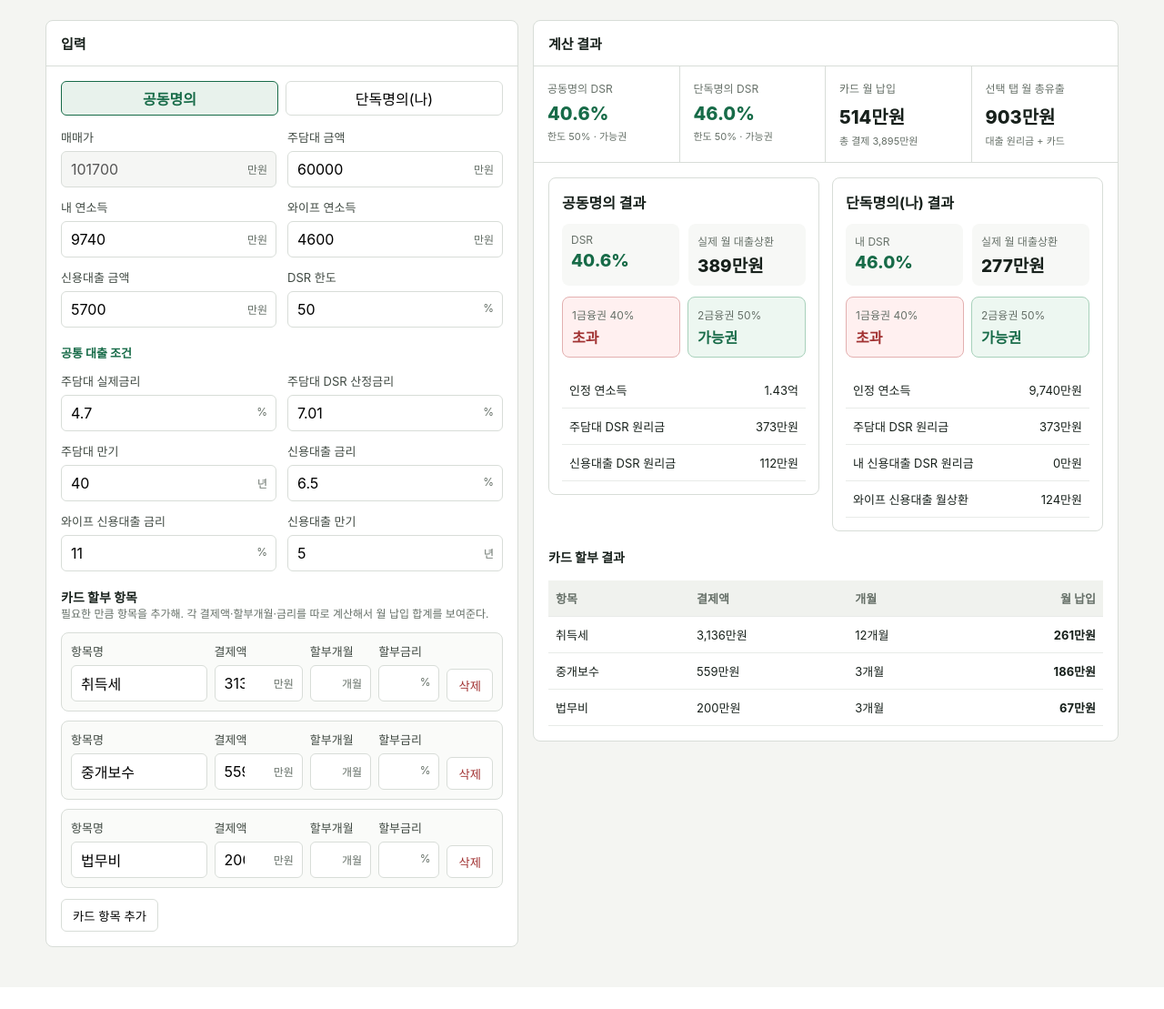
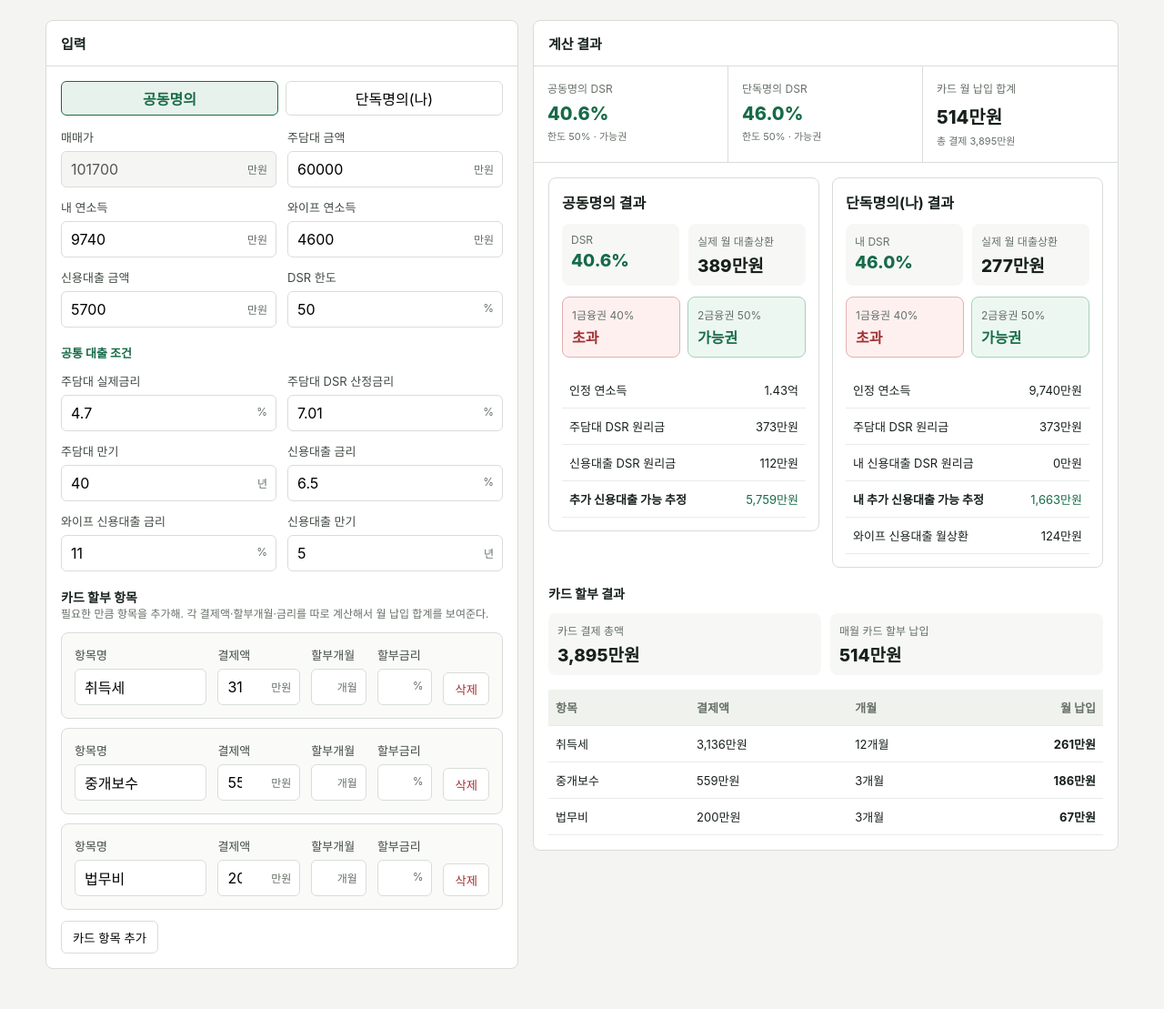
Before and after one commit to WantAirpod/house-ai, a Python web app: template src/home_decision_ai/templates/financing_calculator.html in a window 1280 px wide. Shown: the part 69-1178 px from the top of the page at 91% size. Before the commit the page ends 1154 px from the top, so only its background shows below. Run offline with Jinja, Linux system fonts and the light colour scheme; the template is opened without the code that fills it, so the values that code supplies are empty.

Commit message:
Refine DSR outputs and card totals

```diff
--- a/src/home_decision_ai/templates/financing_calculator.html
+++ b/src/home_decision_ai/templates/financing_calculator.html
@@ -36,7 +36,7 @@
       input { width:100%; height:40px; border:1px solid var(--line); border-radius:6px; padding:0 48px 0 10px; font:inherit; }
       input[readonly] { background:#f5f6f4; color:#555; }
       .unit { position:absolute; right:10px; top:11px; color:var(--muted); font-size:12px; pointer-events:none; }
-      .metrics { display:grid; grid-template-columns:repeat(4,1fr); border-bottom:1px solid var(--line); }
+      .metrics { display:grid; grid-template-columns:repeat(3,1fr); border-bottom:1px solid var(--line); }
       .metric { padding:15px; border-right:1px solid var(--line); min-height:96px; }
       .metric:last-child { border-right:0; }
       .metric-label { color:var(--muted); font-size:12px; }
@@ -67,8 +67,8 @@
       .bank-title { color:var(--muted); font-size:12px; }
       .bank-result { margin-top:4px; font-size:16px; font-weight:800; }
       .card-input-list { display:grid; gap:10px; margin-top:12px; }
-      .card-input-row { border:1px solid var(--line); border-radius:8px; padding:10px; background:#fafbf9; }
-      .card-input-fields { display:grid; grid-template-columns:2fr 1.3fr 0.9fr 0.9fr auto; gap:8px; align-items:end; }
+      .card-input-row { border:1px solid var(--line); border-radius:8px; padding:14px; background:#fafbf9; }
+      .card-input-fields { display:grid; grid-template-columns:2.4fr 1.5fr 1fr 1fr auto; gap:12px; align-items:end; }
       button { min-height:36px; border:1px solid var(--line); border-radius:6px; background:var(--surface); padding:0 12px; cursor:pointer; }
       .remove-card { color:var(--danger); }
       @media (max-width:1080px) { .grid,.result-grid { grid-template-columns:1fr; } .metrics { grid-template-columns:1fr 1fr; } }
@@ -195,8 +195,7 @@
           <div class="metrics">
             <div class="metric"><div class="metric-label">공동명의 DSR</div><div class="metric-value" id="joint-dsr">-</div><div class="metric-note" id="joint-dsr-note">부부합산 소득 기준</div></div>
             <div class="metric"><div class="metric-label">단독명의 DSR</div><div class="metric-value" id="solo-dsr">-</div><div class="metric-note" id="solo-dsr-note">내 소득 기준</div></div>
-            <div class="metric"><div class="metric-label">카드 월 납입</div><div class="metric-value" id="card-monthly-total">-</div><div class="metric-note" id="card-total-note">항목별 할부 합계</div></div>
-            <div class="metric"><div class="metric-label">선택 탭 월 총유출</div><div class="metric-value" id="active-monthly-total">-</div><div class="metric-note">대출 원리금 + 카드</div></div>
+            <div class="metric"><div class="metric-label">카드 월 납입 합계</div><div class="metric-value" id="card-monthly-total">-</div><div class="metric-note" id="card-total-note">항목별 할부 합계</div></div>
           </div>
           <div class="body">
             <div class="result-grid">
@@ -215,6 +214,7 @@
                     <tr><td>인정 연소득</td><td id="joint-income-result">-</td></tr>
                     <tr><td>주담대 DSR 원리금</td><td id="joint-mortgage-dsr-payment">-</td></tr>
                     <tr><td>신용대출 DSR 원리금</td><td id="joint-credit-dsr-payment">-</td></tr>
+                    <tr><td><strong>추가 신용대출 가능 추정</strong></td><td id="joint-extra-credit">-</td></tr>
                   </tbody>
                 </table>
               </section>
@@ -234,6 +234,7 @@
                     <tr><td>인정 연소득</td><td id="solo-income-result">-</td></tr>
                     <tr><td>주담대 DSR 원리금</td><td id="solo-mortgage-dsr-payment">-</td></tr>
                     <tr><td>내 신용대출 DSR 원리금</td><td id="solo-credit-dsr-payment">-</td></tr>
+                    <tr><td><strong>내 추가 신용대출 가능 추정</strong></td><td id="solo-extra-credit">-</td></tr>
                     <tr><td>와이프 신용대출 월상환</td><td id="solo-spouse-credit-payment">-</td></tr>
                   </tbody>
                 </table>
@@ -241,6 +242,10 @@
             </div>
 
             <h3 class="section-title">카드 할부 결과</h3>
+            <div class="result-summary">
+              <div class="pill"><div class="pill-label">카드 결제 총액</div><div class="pill-value" id="card-grand-total">-</div></div>
+              <div class="pill"><div class="pill-label">매월 카드 할부 납입</div><div class="pill-value" id="card-grand-monthly">-</div></div>
+            </div>
             <table>
               <thead><tr><th>항목</th><th>결제액</th><th>개월</th><th>월 납입</th></tr></thead>
               <tbody id="card-results"></tbody>
@@ -316,6 +321,14 @@
         const f = Math.pow(1 + r, months);
         return principal * r * f / (f - 1);
       }
+      function principalForPayment(monthlyPayment, annualRatePercent, months) {
+        if (monthlyPayment <= 0) return 0;
+        if (months <= 0) return 0;
+        const r = annualRatePercent / 100 / 12;
+        if (r === 0) return monthlyPayment * months;
+        const f = Math.pow(1 + r, months);
+        return monthlyPayment * (f - 1) / (r * f);
+      }
       function setAmount(id, value) {
         document.getElementById(id).value = Math.round(value / 10000);
       }
@@ -362,7 +375,10 @@
         const creditDsrPayment = annuity(credit, common.creditRate, common.creditMonths);
         const dsr = income > 0 ? (mortgageDsrPayment + creditDsrPayment) * 12 / income * 100 : 0;
         const monthlyPayment = annuity(mortgage, common.mortgageRate, common.mortgageMonths) + annuity(credit, common.creditRate, common.creditMonths);
-        return { income, mortgageDsrPayment, creditDsrPayment, dsr, monthlyPayment, dsrLimit };
+        const monthlyDsrLimit = income * dsrLimit / 100 / 12;
+        const remainingMonthlyDsr = Math.max(0, monthlyDsrLimit - mortgageDsrPayment - creditDsrPayment);
+        const extraCreditCapacity = principalForPayment(remainingMonthlyDsr, common.creditRate, common.creditMonths);
+        return { income, mortgageDsrPayment, creditDsrPayment, dsr, monthlyPayment, dsrLimit, extraCreditCapacity };
       }
       function renderCardInputs() {
         const tbody = document.getElementById("card-inputs");
@@ -422,6 +438,8 @@
         document.getElementById(`${prefix}-dsr-row`).textContent = pct(result.dsr);
         document.getElementById(`${prefix}-dsr-row`).className = `pill-value ${classByLimit(result.dsr, result.dsrLimit)}`;
         document.getElementById(`${prefix}-monthly-payment`).textContent = compactWon(result.monthlyPayment);
+        document.getElementById(`${prefix}-extra-credit`).textContent = compactWon(result.extraCreditCapacity);
+        document.getElementById(`${prefix}-extra-credit`).className = result.extraCreditCapacity > 0 ? "ok" : "danger";
       }
       function calculate() {
         const common = readCommon();
@@ -441,7 +459,6 @@
         const rows = cardRows();
         const cardMonthly = rows.reduce((sum, row) => sum + row.monthly, 0);
         const cardTotal = rows.reduce((sum, row) => sum + row.amount, 0);
-        const activeMonthly = (activeTab === "joint" ? joint.monthlyPayment : solo.monthlyPayment + spouseCreditMonthly) + cardMonthly;
 
         document.getElementById("joint-dsr").textContent = pct(joint.dsr);
         document.getElementById("joint-dsr").className = `metric-value ${classByLimit(joint.dsr, joint.dsrLimit)}`;
@@ -451,7 +468,8 @@
         document.getElementById("solo-dsr-note").textContent = `한도 ${solo.dsrLimit}% · ${solo.dsr <= solo.dsrLimit ? "가능권" : "초과"}`;
         document.getElementById("card-monthly-total").textContent = compactWon(cardMonthly);
         document.getElementById("card-total-note").textContent = `총 결제 ${compactWon(cardTotal)}`;
-        document.getElementById("active-monthly-total").textContent = compactWon(activeMonthly);
+        document.getElementById("card-grand-total").textContent = compactWon(cardTotal);
+        document.getElementById("card-grand-monthly").textContent = compactWon(cardMonthly);
 
         renderPlan("joint", joint);
         renderPlan("solo", solo);
```
